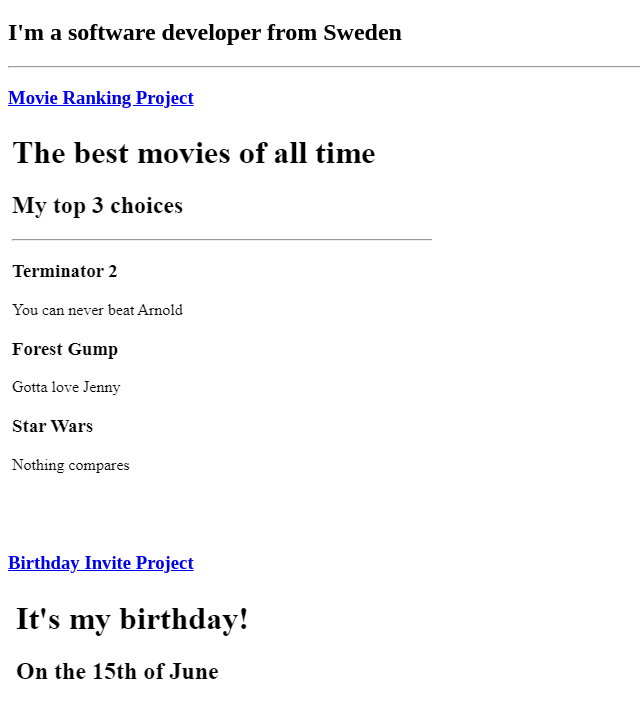
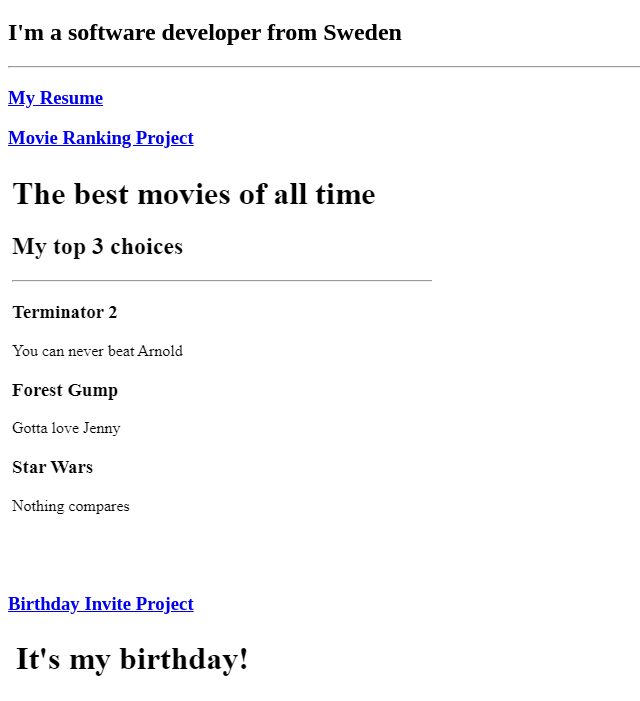
Before and after one commit to HELLRIK666/web-portfolio, a plain HTML site: page index.html in a window 1280 px wide. Shown: the part 61-762 px from the top of the page, without its empty margins (0-640 px from the left). Drawn offline with Linux system fonts and the light colour scheme.

Commit message:
Update index.html

```diff
--- a/index.html
+++ b/index.html
@@ -28,6 +28,10 @@ https://developer.mozilla.org/en-US/docs/Web/HTML/Element/img#attr-height -->
 
     <hr />
 
+
+
+    <h3><a href="https://hellrik666.github.io/My-Resume/">My Resume</a></h3>
+
     <h3><a href="./public/movie-ranking.html">Movie Ranking Project</a></h3>
     <a href="./public/movie-ranking.html"><img src="./assets/images/movie-ranking.png"></a><br /><br /><br /><br />
 
```
